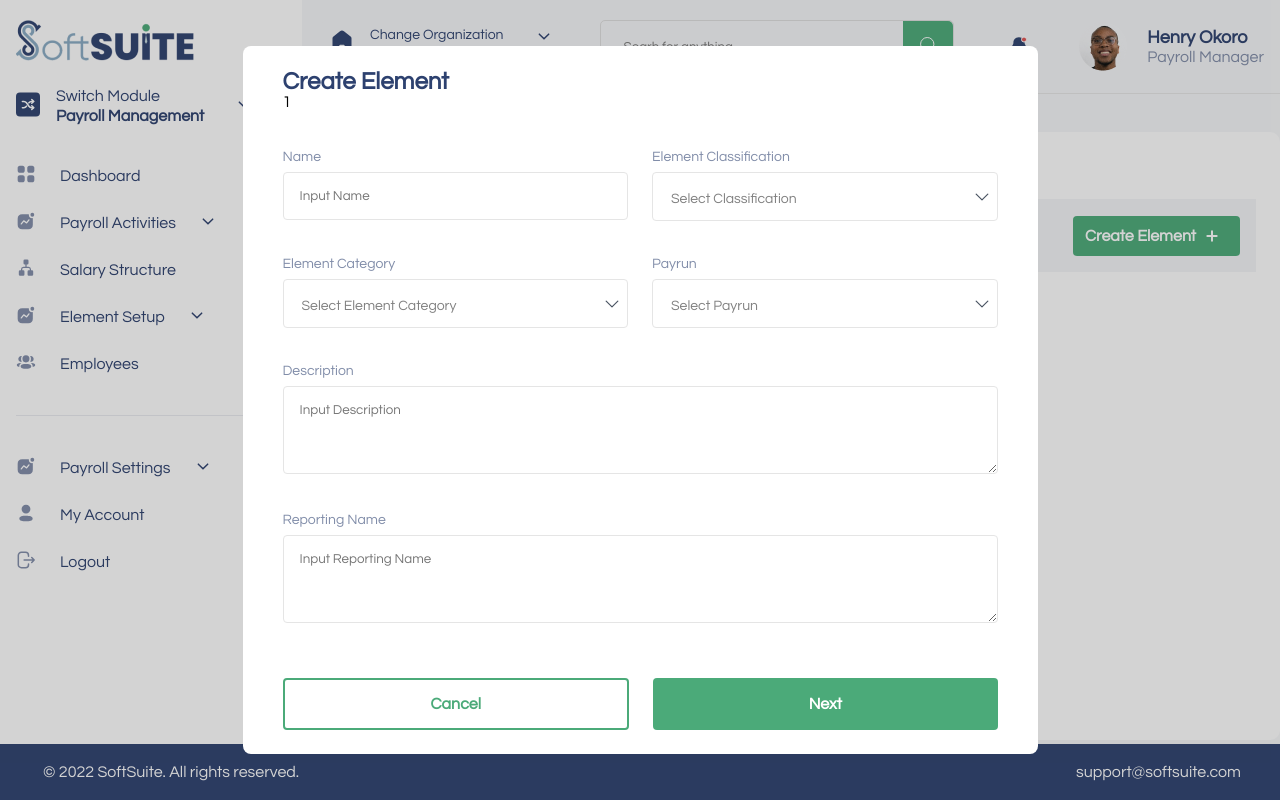
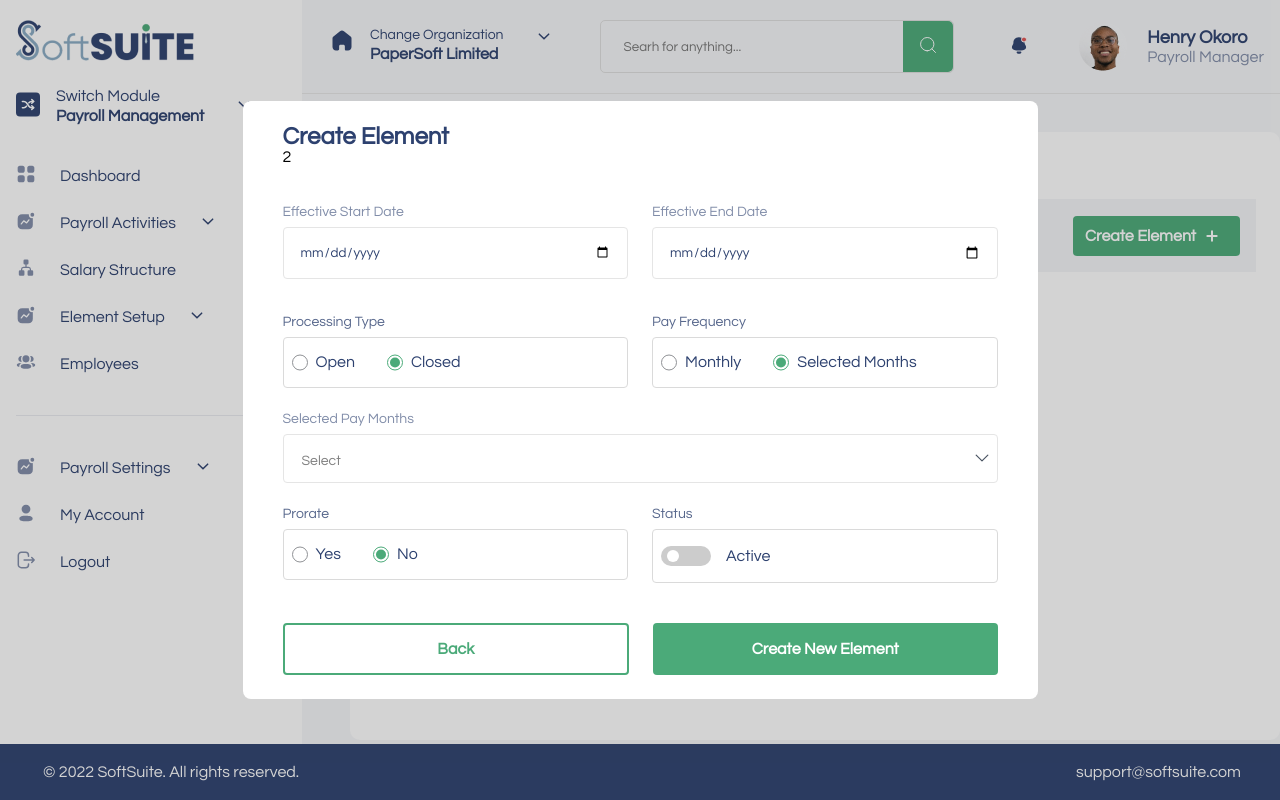
Before and after one commit to Nwife/softsuite-test, a React (Vite) app: page /element-setup/element in a window 1280 px wide. Both pictures are taken after typing "Sample" into the empty fields and a click on the button "Create Element". Built offline with nearby package versions, Linux system fonts and the light colour scheme.

Commit message:
Implemented dditional details section

```diff
--- a/package.json
+++ b/package.json
@@ -10,6 +10,7 @@
     "preview": "vite preview"
   },
   "dependencies": {
+    "moment": "^2.29.4",
     "react": "^18.2.0",
     "react-dom": "^18.2.0",
     "react-hook-form": "^7.48.2",
--- a/src/App.scss
+++ b/src/App.scss
@@ -32,3 +32,6 @@ $red: #E05453;
     border-radius: 4px;
     background-color: #FDF6F6;
 }
+.border-grey{
+    border: 1px solid #DADADA;
+}
--- a/src/components/elements/AdditionalDetails.tsx
+++ b/src/components/elements/AdditionalDetails.tsx
@@ -1,7 +1,136 @@
+import { useState } from "react";
+import { Control, FieldValues, FieldErrors } from "react-hook-form";
 
-const AdditionalDetails = () => {
+//components
+import CustomInput from "../inputTexts/CustomInput";
+import CustomRadio from "../inputTexts/CustomRadio";
+import CustomSelect from "../selectInputs/CustomSelect";
+
+//helpers
+import { getCurrentTimestamp } from "../../helpers";
+
+interface DetailsProps {
+    control: Control<FieldValues>;
+    errors: FieldErrors<FieldValues>
+  }
+
+const AdditionalDetails = ({ control, errors }: DetailsProps) => {
+  const [isActive, setIsActive] = useState(false);
+  const [prorate, setProrate] = useState(false);
+  const [payFrequency, setPayFrequency] = useState(false);
+  const [processingType, setProcessingType] = useState(false);
+
   return (
-    <div>AdditionalDetails</div>
+    <div className="additional-details">
+        <div className="additional-detail__content-one">
+            <CustomInput
+              control={control}
+              name={"start_date"}
+              id={"start_date"}
+              label={"Effective Start Date"}
+              placeholder={"Select Date"}
+              isRequired={true}
+              type="date"
+              errors={errors}
+              isDisabled={false}
+              defaultValue={""}
+              min={getCurrentTimestamp(0)}
+              max={""}
+              icon={""}
+            />
+            <CustomInput
+              control={control}
+              name={"end_date"}
+              id={"end_date"}
+              label={"Effective End Date"}
+              placeholder={"Select Date"}
+              isRequired={true}
+              type="date"
+              errors={errors}
+              isDisabled={false}
+              defaultValue={""}
+              min={""}
+              max={""}
+              icon={""}
+            />
+            <div className="additional-details__radio-section">
+              <p>Processing Type</p>
+              <div className="additional-details__radio border-grey flex items-center">
+                <CustomRadio
+                  selected={processingType ? true : false}
+                  label={"Open"}
+                  onClick={() => setProcessingType(true)}
+                />
+                <CustomRadio
+                  selected={processingType === false ? true : false}
+                  label={"Closed"}
+                  onClick={() => setProcessingType(false)}
+                />
+              </div>
+            </div>
+            <div className="additional-details__radio-section">
+              <p>Pay Frequency</p>
+              <div className="additional-details__radio border-grey flex items-center">
+                <CustomRadio
+                  selected={payFrequency ? true : false}
+                  label={"Monthly"}
+                  onClick={() => setPayFrequency(true)}
+                />
+                <CustomRadio
+                  selected={payFrequency === false ? true : false}
+                  label={"Selected Months"}
+                  onClick={() => setPayFrequency(false)}
+                />
+              </div>
+            </div>
+        </div>
+        <div className="additional-detail__content-two">
+          <CustomSelect
+            control={control}
+            name={`payrun`}
+            id={`payrun`}
+            label={"Selected Pay Months"}
+            placeholder={`Select`}
+            isRequired={true}
+            errors={errors}
+            isDisabled={false}
+            isMulti={true}
+            options={[
+                { label: "20 FT", value: "20FT" },
+                { label: "40 FT", value: "40FT" },
+                { label: "40 HC FT", value: "40HC FT" },
+            ]}
+            defaultValue={""}
+          />
+        </div>
+        <div className="additional-detail__content-three">
+          <div className="additional-details__radio-section">
+            <p>Prorate</p>
+            <div className="additional-details__radio border-grey flex items-center">
+              <CustomRadio
+                selected={prorate ? true : false}
+                label={"Yes"}
+                onClick={() => setProrate(true)}
+              />
+              <CustomRadio
+                selected={prorate === false ? true : false}
+                label={"No"}
+                onClick={() => setProrate(false)}
+              />
+            </div>
+          </div>
+          <div className="additional-details__radio-section">
+            <p>Status</p>
+            <div className="slider-section flex items-center border-grey">
+              <label className="switch">
+                <input type="checkbox" checked={isActive} onChange={() => setIsActive(!isActive)} />
+                <span className="slider round"></span>
+              </label>
+              <p>Active</p>
+            </div>
+          </div>
+        </div>
+    </div>
   )
 }
 
--- a/src/components/elements/CreateElementModal.tsx
+++ b/src/components/elements/CreateElementModal.tsx
@@ -8,18 +8,22 @@ import ElementsDetails from "./ElementsDetails";
 import AdditionalDetails from "./AdditionalDetails";
 import Button from "../butttons/Button";
 
+interface CreateElementProps {
+  closeCreateModal: () => void
+}
 
-const CreateElementModal = () => {
+const CreateElementModal = ({ closeCreateModal }: CreateElementProps) => {
   const {
     handleSubmit,
     control,
     formState: { errors },
   } = useForm();
 
-  const [step, setStep] = useState(1);
+  const [step, setStep] = useState(2);
 
   const onDetailsSubmit = (data: any) => {
     console.log(">>>", data)
+    setStep(2)
   }
 
 
@@ -36,13 +40,27 @@ const CreateElementModal = () => {
               errors={errors}
             />
           }
-          { step === 2 && <AdditionalDetails /> }
+          { step === 2 &&
+          <AdditionalDetails
+            control={control}
+            errors={errors} /> }
         </div>
 
         {/* buttons  */}
         <div className="createelement-modal__buttons flex">
-          <Button title='Cancel' iconRight={true} type="button" style={{ padding: "16px", width: "100%", backgroundColor: "#FFF", border: "2px solid #4BAA79", color: "#4BAA79" }} onClick={() => {}} />
-          <Button title='Next' iconRight={true} style={{ padding: "16px", width: "100%" }} onClick={() => {}} />
+          <Button
+            title={step === 1 ? 'Cancel' : 'Back'}
+            type="button"
+            style={{ padding: "16px", width: "100%", backgroundColor: "#FFF", border: "2px solid #4BAA79", color: "#4BAA79" }}
+            onClick={() => {
+              step === 1 ? closeCreateModal() : setStep(1)
+            }}
+          />
+          <Button
+            title={step === 1 ? 'Next' : 'Create New Element'}
+            style={{ padding: "16px", width: "100%" }}
+            onClick={() => {}}
+          />
         </div>
       </form>
     </div>
--- a/src/components/elements/index.scss
+++ b/src/components/elements/index.scss
@@ -33,10 +33,13 @@
         }
     }
 }
-.element-details__content-one{
+.element-details__content-one, .additional-detail__content-one, .additional-detail__content-three{
     display: grid;
     gap: 24px;
     grid-template-columns: repeat(2, minmax(0, 1fr));
+}
+.additional-detail__content-two{
+    margin: 24px 0;
 }
 .element-details__content-two{
     margin-top: 24px;
@@ -46,3 +49,74 @@
     gap: 24px;
 
 }
+.additional-details__radio-section{
+    > p{
+        font-size: 14px;
+        color: #57678C;
+        margin-bottom: 8px;
+    }
+    .additional-details__radio{
+        border-radius: 4px;
+        padding: 16px 8px;
+        gap: 32px;
+    }
+    .switch {
+        position: relative;
+        display: inline-block;
+        width: 50px;
+        height: 20px;
+        // margin: 0 10px;
+    }
+    .switch input {
+        opacity: 0;
+        width: 0;
+        height: 0;
+    }
+    .slider {
+        position: absolute;
+        cursor: pointer;
+        top: 0;
+        left: 0;
+        right: 0;
+        bottom: 0;
+        background-color: #ccc;
+        -webkit-transition: .3s;
+        transition: .3s;
+    }
+    .slider-section {
+        border-radius: 4px;
+        padding: 16px 8px;
+
+        p{
+            color: $blue;
+            margin-left: 15px;
+        }
+    }
+
+    .slider:before {
+        position: absolute;
+        content: "";
+        height: 12px;
+        width: 12px;
+        left: 6px;
+        bottom: 4px;
+        background-color: white;
+        -webkit-transition: .3s;
+        transition: .3s;
+    }
+    input:checked + .slider {
+        background-color: #4BAA79;
+    }
+    input:checked + .slider:before {
+        -webkit-transform: translateX(26px);
+        -ms-transform: translateX(26px);
+        transform: translateX(26px);
+    }
+    .slider.round {
+        border-radius: 34px;
+    }
+    .slider.round:before {
+        border-radius: 50%;
+}
+
+}
--- /dev/null
+++ b/src/components/inputTexts/CustomRadio.tsx
@@ -0,0 +1,36 @@
+import { FC } from "react";
+import "./index.scss";
+
+interface Props {
+  selected?: boolean;
+  label: string;
+  onClick?: () => void;
+  style?: React.CSSProperties | undefined;
+}
+
+const CustomRadio: FC<Props> = ({
+  selected,
+  label,
+  onClick,
+  style,
+}): JSX.Element => {
+  return (
+    <div className="custom-radio" onClick={onClick} style={style}>
+      <div className="flex items-center">
+        {selected ? (
+          <svg xmlns="http://www.w3.org/2000/svg" width="16" height="17" fill="none">
+          <circle cx="8" cy="8.5" r="7.5" stroke="#4BAA79"/>
+          <circle cx="8" cy="8.5" r="5" fill="#4BAA79"/>
+        </svg>
+        ) : (
+          <svg xmlns="http://www.w3.org/2000/svg" width="16" height="17" fill="none">
+            <circle cx="8" cy="8.5" r="7.5" stroke="#8F9195"/>
+          </svg>
+        )}
+        <p>{label}</p>
+      </div>
+    </div>
+  );
+};
+
+export default CustomRadio;
--- a/src/components/inputTexts/index.scss
+++ b/src/components/inputTexts/index.scss
@@ -52,3 +52,14 @@
         position: relative;
     }
 }
+
+.custom-radio{
+    width: fit-content;
+    cursor: pointer;
+
+    p{
+        color: $blue;
+        font-weight: 500;
+        margin-left: 8px;
+    }
+}
--- a/src/components/selectInputs/CustomSelect.tsx
+++ b/src/components/selectInputs/CustomSelect.tsx
@@ -37,6 +37,7 @@ interface Props {
   name: string;
   id: string;
   label: string;
+  isMulti?: boolean;
   isRequired: boolean;
   isDisabled: boolean;
   placeholder: string;
@@ -53,6 +54,7 @@ const CustomSelect: FC<Props> = ({
   name,
   id,
   label,
+  isMulti = false,
   isRequired,
   isDisabled,
   placeholder,
@@ -84,6 +86,7 @@ const CustomSelect: FC<Props> = ({
                 onChange(val);
                 if (customOnChange) customOnChange(val);
               }}
+              isMulti={isMulti}
               // styles={colorStyles}
               isSearchable={searchable}
               components={{ DropdownIndicator, IndicatorSeparator }}
--- /dev/null
+++ b/src/helpers/index.ts
@@ -0,0 +1,11 @@
+import moment from "moment";
+
+//get current timestamp
+export const getCurrentTimestamp = (day = 0) => {
+    const old_date = new Date();
+
+    const date = new Date(old_date.setDate(old_date.getDate() + day));
+
+    return moment(date).format("YYYY-MM-DD");
+
+  };
--- a/src/pages/elements/Elements.tsx
+++ b/src/pages/elements/Elements.tsx
@@ -19,6 +19,10 @@ import NoElements from '../../components/elements/NoElements';
 const Elements = () => {
   const [showCreateModal, setShowCreateModal] = useState(false);
 
+  const closeCreateModal = () => {
+    setShowCreateModal(false);
+  }
+
   return (
     <Layout>
       <div className="elements">
@@ -36,7 +40,7 @@ const Elements = () => {
           <NoElements />
         </div>
       </div>
-      {showCreateModal && <CreateElementModal />}
+      {showCreateModal && <CreateElementModal closeCreateModal={closeCreateModal} />}
     </Layout>
   )
 }
```
Also changed, not shown: 1 other file (tests, documents, lock files or other folders).
